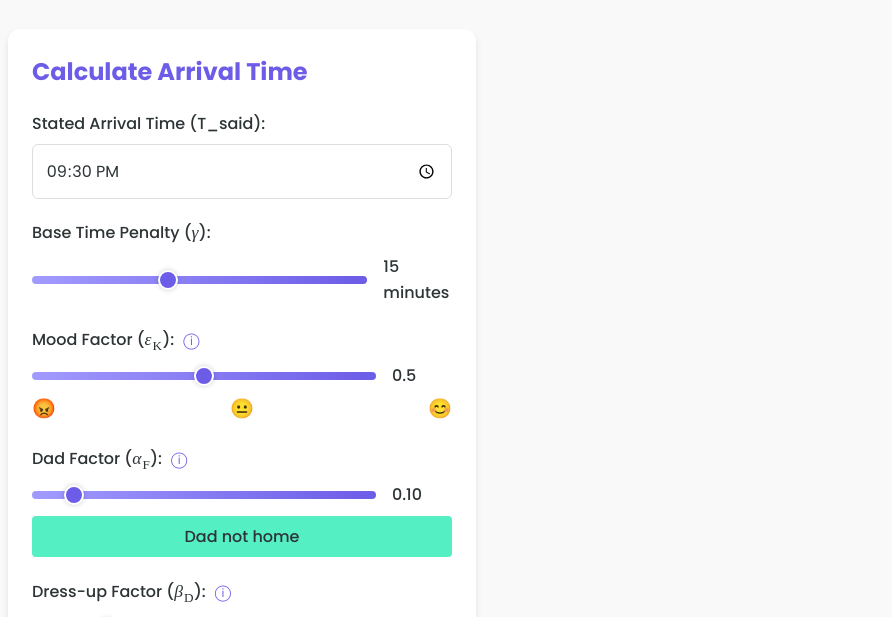
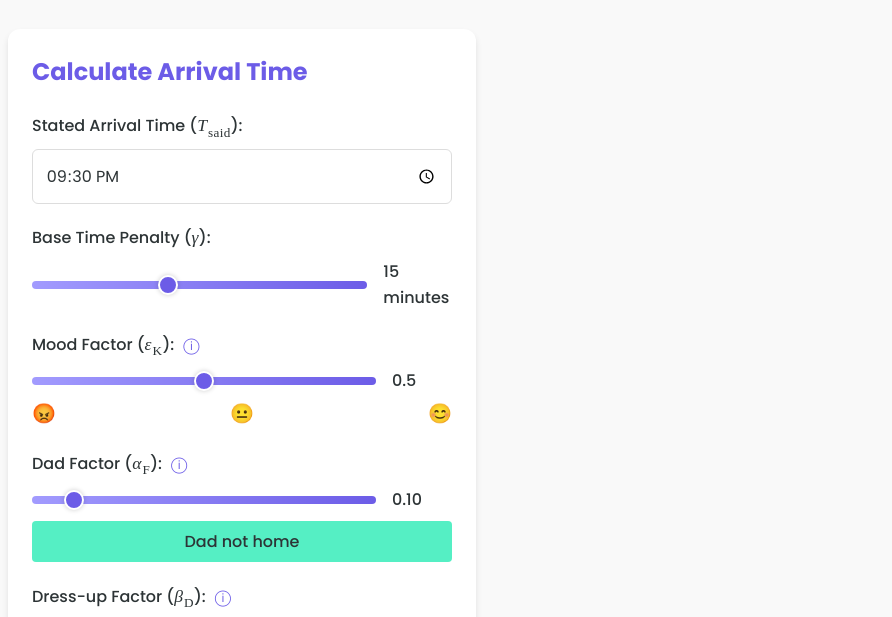
Before and after one commit to rudra-sondhi/khadijah-delay-model, a plain HTML site: page index.html in a window 1280 px wide. Shown: the part 135-752 px from the top of the page, without its empty margins (148-1040 px from the left). Drawn offline with Linux system fonts and the light colour scheme.

Commit message:
Update index.html

```diff
--- a/index.html
+++ b/index.html
@@ -22,7 +22,7 @@
                     <h2>Calculate Arrival Time</h2>
                     <form id="kdm-form">
                         <div class="input-group">
-                            <label for="t-said">Stated Arrival Time (T_said):</label>
+                            <label for="t-said">Stated Arrival Time (<span class="math-symbol">T<sub>said</sub></span>):</label>
                             <input type="time" id="t-said" required>
                         </div>
 
```
